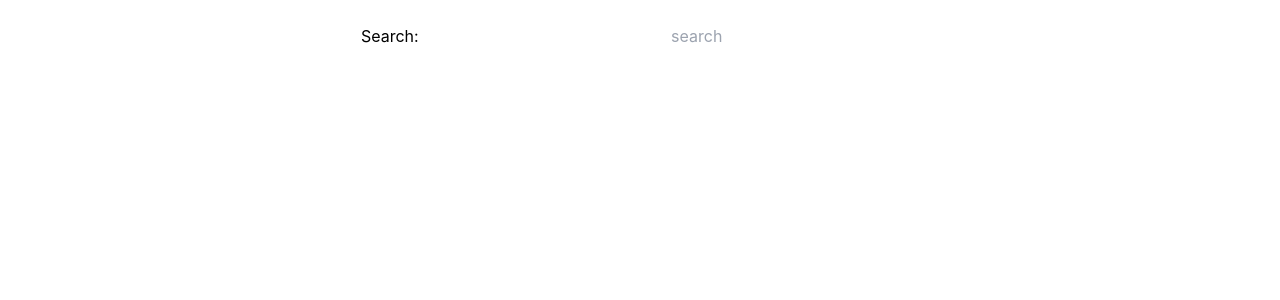
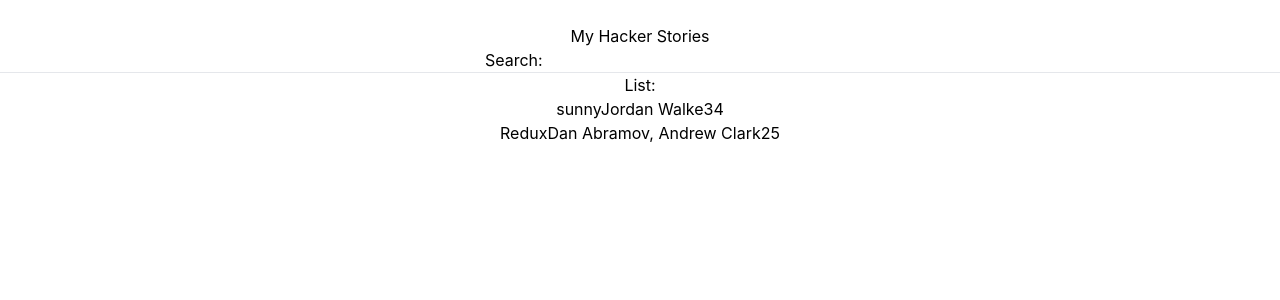
Before and after one commit to codewithfunn/react-book-ref-first-app, a React (Create React App) app: page / in a window 1280 px wide. Shown: the top 300 px of the page. Built offline with nearby package versions, Linux system fonts and the light colour scheme.

Commit message:
11th Props in reactjs

```diff
--- a/src/App.js
+++ b/src/App.js
@@ -1,7 +1,26 @@
-// import List from './components/List';
+import List from './components/List';
 import './App.css';
-//  handler Function
-//*** The synthetic event is essentially a wrapper around the browser’s native event⁵¹, with more functions that are useful to prevent native browser behavior (e.g. refreshing a page after the user clicks a form’s   submit button). ****/
+
+// props in react js
+const stories = [
+  {
+    title: 'sunny',
+    url: 'https://reactjs.org/',
+    author: 'Jordan Walke',
+    num_comments: 3,
+    points: 4,
+    objectID: 0,
+  },
+  {
+    title: 'Redux',
+    url: 'https://redux.js.org/',
+    author: 'Dan Abramov, Andrew Clark',
+    num_comments: 2,
+    points: 5,
+    objectID: 1,
+  },
+];
+
 const handleChange =(event)=>{
     console.log("synthetic event : "+ event);
     console.log('value: '+event.target.value)
@@ -9,12 +28,13 @@ const handleChange =(event)=>{
 function App() {
 
   return (
-    // a JavaScript class definition exists, one can create multiple instances of it. It is similar to a React component, which has only one component definition, but can have multiple component instances:
+
     <div className=" my-6 App ">
-       <label htmlFor="Search " className=' '>Search: </label>
-       <input type="text" id='search' className='hover:border-2 hover:border-red-200 mx-auto'  />
-       <input type="text" name='input' onChange={handleChange} placeholder="search"/>
-       {/* <List/> */}
+        <h1>My Hacker Stories</h1>
+        <label htmlFor="search">Search: </label>
+        <input id="search" type="text" onChange={handleChange} />
+        <hr />
+       <List list ={stories}/>
     </div>
   );
 }
--- a/src/components/List.js
+++ b/src/components/List.js
@@ -1,39 +1,22 @@
 import React from 'react'
-// don’t render any other components are called leaf components(_list)
-const lists = [
-  {
-    title: 'React',
-    url: 'https://reactjs.org/',
-    author: 'Jordan Walke',
-    num_comments: 3,
-    points: 4,
-    objectID: 0,
-    },
-    {
-    title: 'Redux',
-    url: 'https://redux.js.org/',
-    author: 'Dan Abramov, Andrew Clark',
-    num_comments: 2,
-    points: 5,
-    objectID: 1,
-    },
-]
-const List = () => {
+
+const List = (props) => {
   return (
-    <div className='container'>
+    <div className=' '>
       <h1>List:</h1>
-      {lists.map(function(item) {
-   return (
-      <div key={item.objectID}>
+
+      <ul>
+    {props.list.map((item) => (
+      <li key={item.objectID} className="list-disc">
         <span>
           <a href={item.url}>{item.title}</a>
         </span>
         <span>{item.author}</span>
         <span>{item.num_comments}</span>
         <span>{item.points}</span>
-      </div>
-    );
-})}
+      </li>
+    ))}
+  </ul>
     </div>
   )
 }
```
Lines whose indentation alone changed are shown as unchanged.
